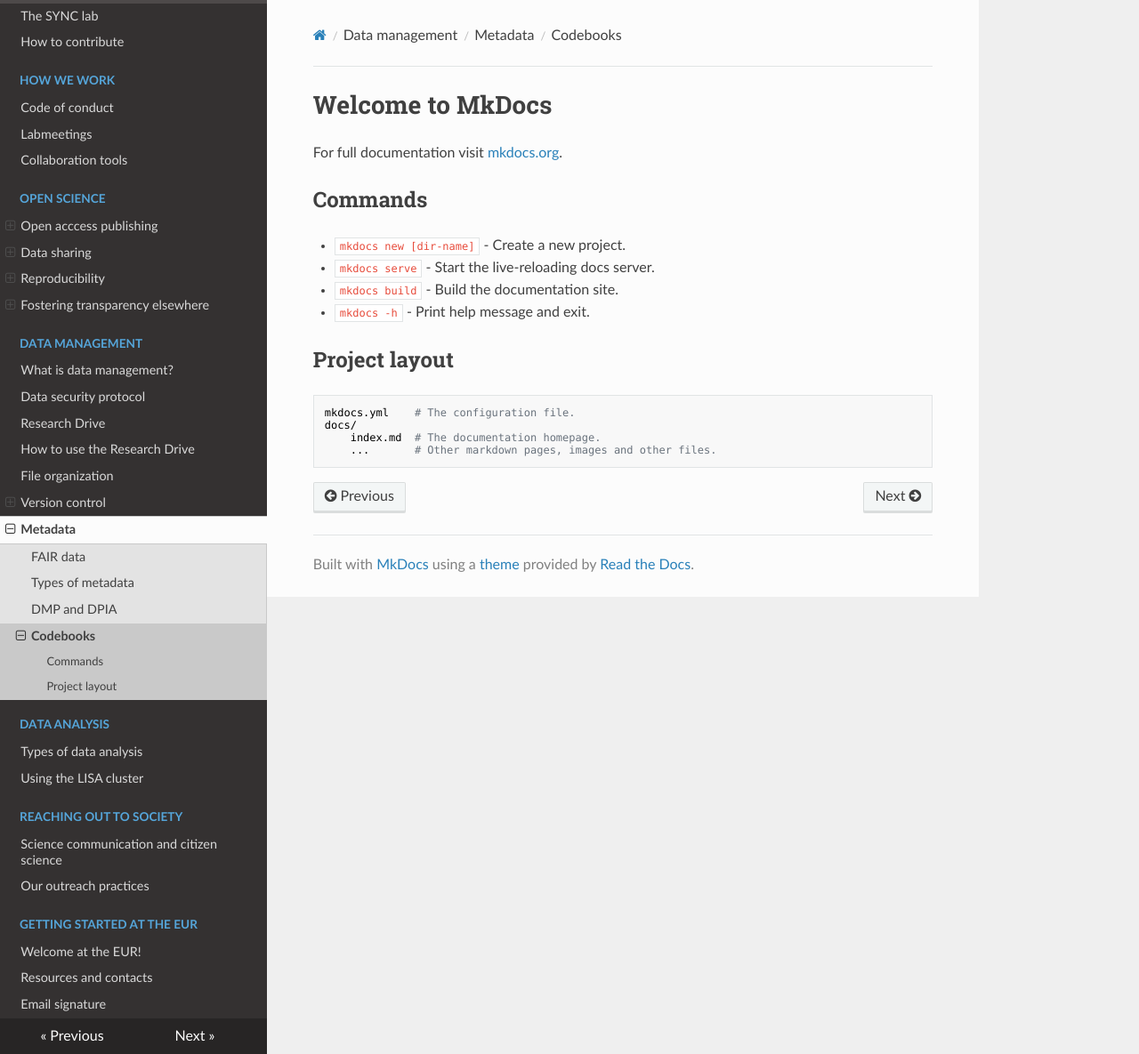
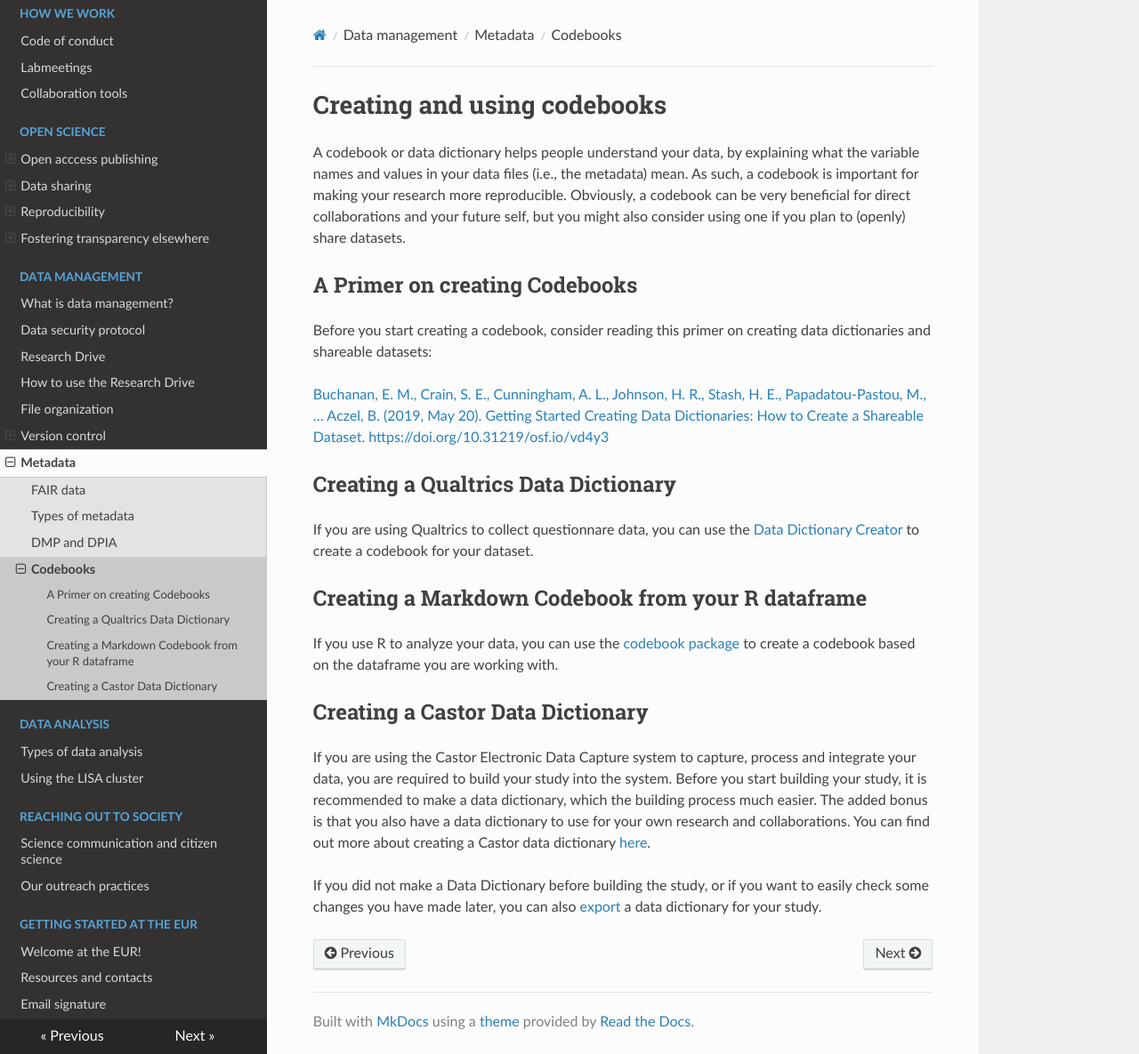
Before and after one commit to eur-synclab/eur-synclab.github.io, an MkDocs documentation site: the page built from docs/data-management/codebooks.md, in a window 1280 px wide and 1185 px high. Shown: the whole window at 89% size. Built offline with MkDocs 1.6.1, drawn with Linux system fonts in a browser that asks for light colours; nearby versions of some CDN libraries.

Commit message:
Added information on codebooks, with some concrete examples

```diff
--- a/docs/data-management/codebooks.md
+++ b/docs/data-management/codebooks.md
@@ -1,17 +1,23 @@
-# Welcome to MkDocs
+# Creating and using codebooks
 
-For full documentation visit [mkdocs.org](https://www.mkdocs.org).
+A codebook or data dictionary helps people understand your data, by explaining what the variable names and values in your data files (i.e., the metadata) mean. As such, a codebook is important for making your research more reproducible. Obviously, a codebook can be very beneficial for direct collaborations and your future self, but you might also consider using one if you plan to (openly) share datasets.
 
-## Commands
+## A Primer on creating Codebooks
 
-* `mkdocs new [dir-name]` - Create a new project.
-* `mkdocs serve` - Start the live-reloading docs server.
-* `mkdocs build` - Build the documentation site.
-* `mkdocs -h` - Print help message and exit.
+Before you start creating a codebook, consider reading this primer on creating data dictionaries and shareable datasets:
 
-## Project layout
+[Buchanan, E. M., Crain, S. E., Cunningham, A. L., Johnson, H. R., Stash, H. E., Papadatou-Pastou, M., … Aczel, B. (2019, May 20). Getting Started Creating Data Dictionaries: How to Create a Shareable Dataset. https://doi.org/10.31219/osf.io/vd4y3](https://osf.io/vd4y3/)
 
-    mkdocs.yml    # The configuration file.
-    docs/
-        index.md  # The documentation homepage.
-        ...       # Other markdown pages, images and other files.
+## Creating a Qualtrics Data Dictionary
+
+If you are using Qualtrics to collect questionnare data, you can use the [Data Dictionary Creator](https://doomlab.shinyapps.io/ddcreator/) to create a codebook for your dataset.
+
+## Creating a Markdown Codebook from your R dataframe
+
+If you use R to analyze your data, you can use the [codebook package](https://rubenarslan.github.io/codebook/index.html) to create a codebook based on the dataframe you are working with.
+
+## Creating a Castor Data Dictionary
+
+If you are using the Castor Electronic Data Capture system to capture, process and integrate your data, you are required to build your study into the system. Before you start building your study, it is recommended to make a data dictionary, which the building process much easier. The added bonus is that you also have a data dictionary to use for your own research and collaborations. You can find out more about creating a Castor data dictionary [here](https://helpdesk.castoredc.com/article/12-tips-and-tricks-before-starting).
+
+If you did not make a Data Dictionary before building the study, or if you want to easily check some changes you have made later, you can also [export](https://helpdesk.castoredc.com/article/431-can-i-export-a-data-dictionary-for-my-study) a data dictionary for your study.
```
